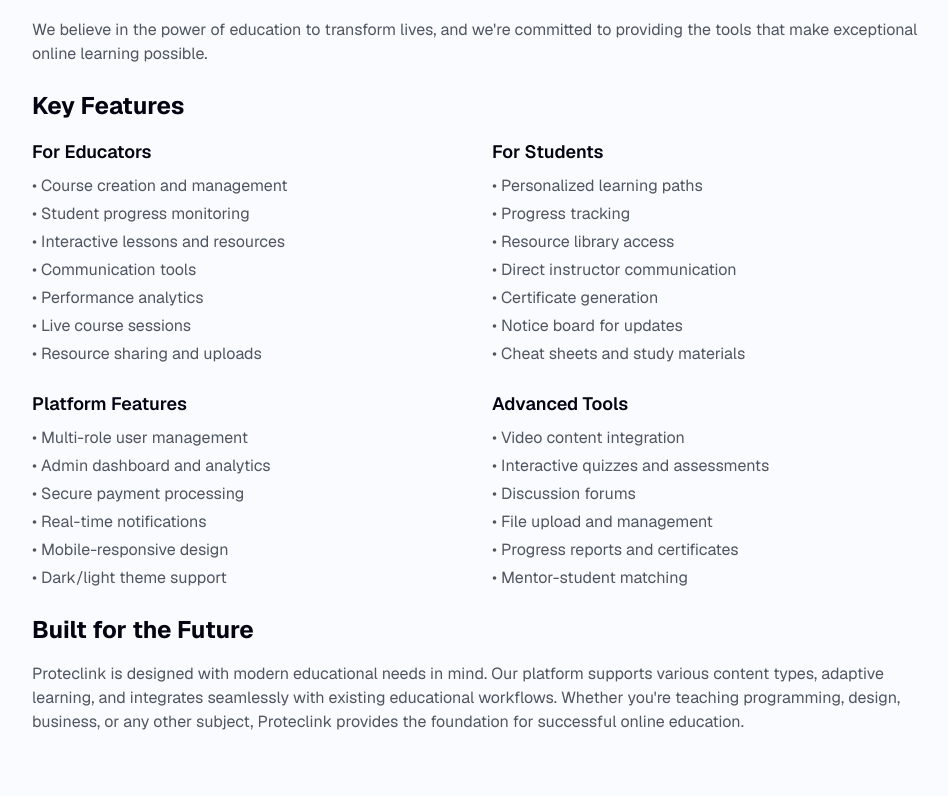
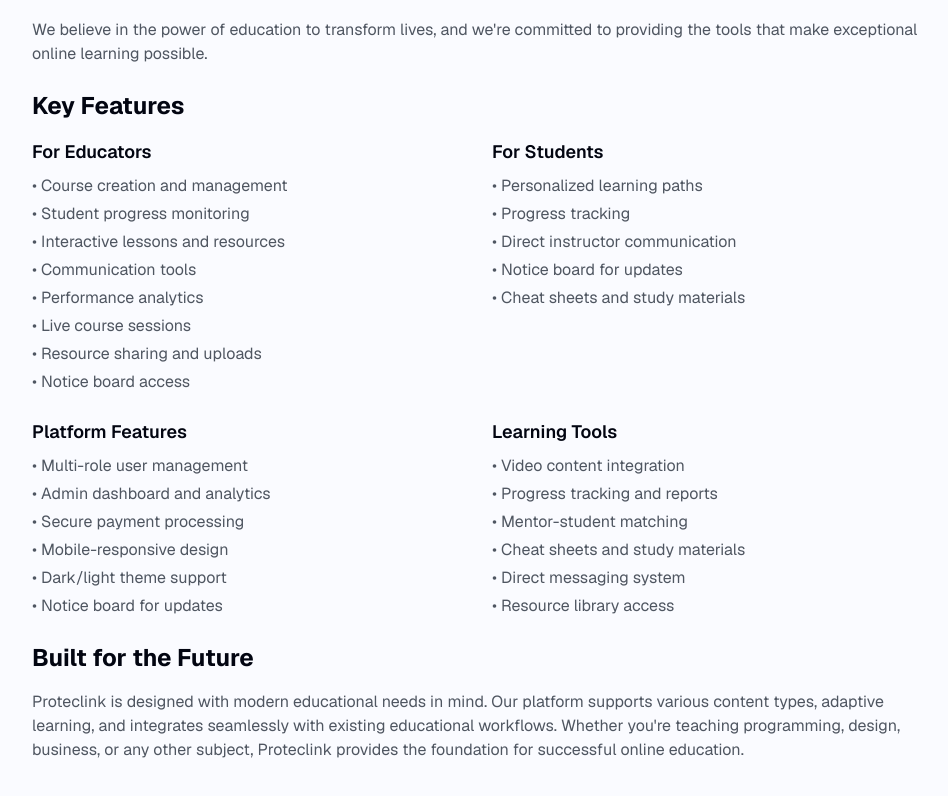
Before and after one commit to adhikarisumit/course-, a Next.js app: page /about in a window 1280 px wide. Shown: the part 946-1742 px from the top of the page, without its empty margins (160-1108 px from the left). Built offline with nearby package versions, Linux system fonts and the light colour scheme.

Commit message:
about section modified

```diff
--- a/app/about/page.tsx
+++ b/app/about/page.tsx
@@ -85,6 +85,7 @@ export default function AboutPage() {
                 <li>• Performance analytics</li>
                 <li>• Live course sessions</li>
                 <li>• Resource sharing and uploads</li>
+                <li>• Notice board access</li>
               </ul>
             </div>
             <div>
@@ -92,9 +93,7 @@ export default function AboutPage() {
               <ul className="text-muted-foreground space-y-1">
                 <li>• Personalized learning paths</li>
                 <li>• Progress tracking</li>
-                <li>• Resource library access</li>
                 <li>• Direct instructor communication</li>
-                <li>• Certificate generation</li>
                 <li>• Notice board for updates</li>
                 <li>• Cheat sheets and study materials</li>
               </ul>
@@ -108,20 +107,20 @@ export default function AboutPage() {
                 <li>• Multi-role user management</li>
                 <li>• Admin dashboard and analytics</li>
                 <li>• Secure payment processing</li>
-                <li>• Real-time notifications</li>
                 <li>• Mobile-responsive design</li>
                 <li>• Dark/light theme support</li>
+                <li>• Notice board for updates</li>
               </ul>
             </div>
             <div>
-              <h3 className="text-lg font-semibold mb-2">Advanced Tools</h3>
+              <h3 className="text-lg font-semibold mb-2">Learning Tools</h3>
               <ul className="text-muted-foreground space-y-1">
                 <li>• Video content integration</li>
-                <li>• Interactive quizzes and assessments</li>
-                <li>• Discussion forums</li>
-                <li>• File upload and management</li>
-                <li>• Progress reports and certificates</li>
+                <li>• Progress tracking and reports</li>
                 <li>• Mentor-student matching</li>
+                <li>• Cheat sheets and study materials</li>
+                <li>• Direct messaging system</li>
+                <li>• Resource library access</li>
               </ul>
             </div>
           </div>
```
